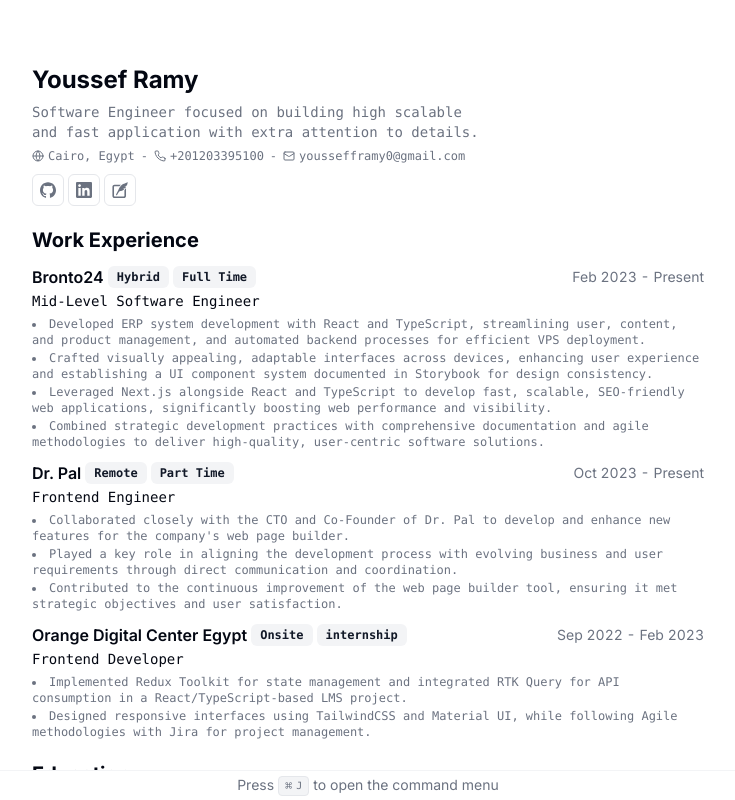
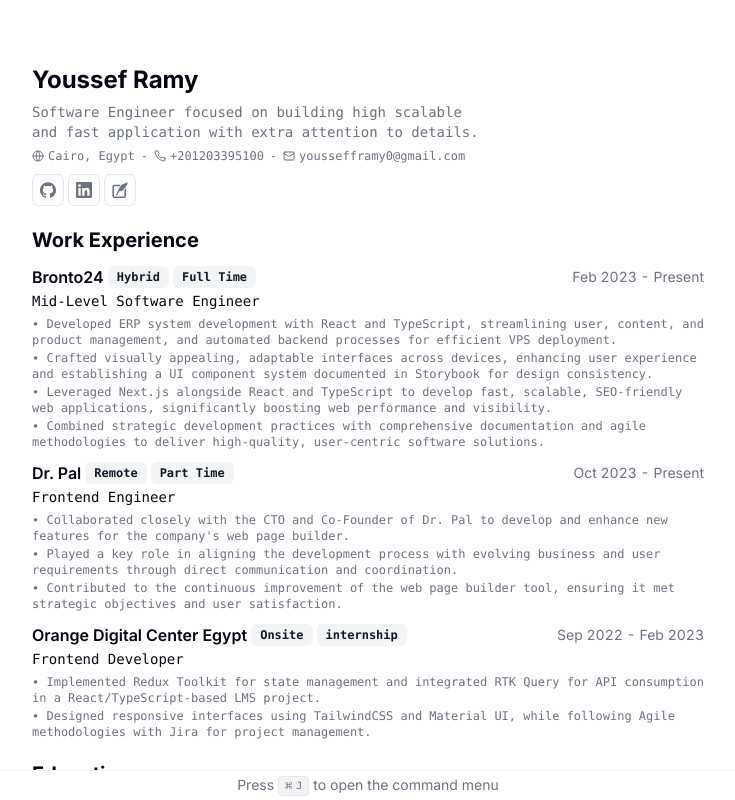
Before and after one commit to youssefframy/resume-template, a Next.js app: page / in a window 1280 px wide. Shown: the top 800 px of the page, without its empty margins (272-1007 px from the left). Built offline with nearby package versions, Linux system fonts and the light colour scheme.

Commit message:
adding bullet point

```diff
--- a/src/app/page.tsx
+++ b/src/app/page.tsx
@@ -101,9 +101,9 @@
                   </h4>
                 </CardHeader>
                 <CardContent className="mt-2 text-xs">
-                  <ul className="flex list-inside list-disc flex-col gap-0.5">
+                  <ul className="flex list-outside flex-col gap-0.5">
                     {work.description.map((point) => (
-                      <li key={point}>{point}</li>
+                      <li key={point}>∙ {point}</li>
                     ))}
                   </ul>
                 </CardContent>
```
